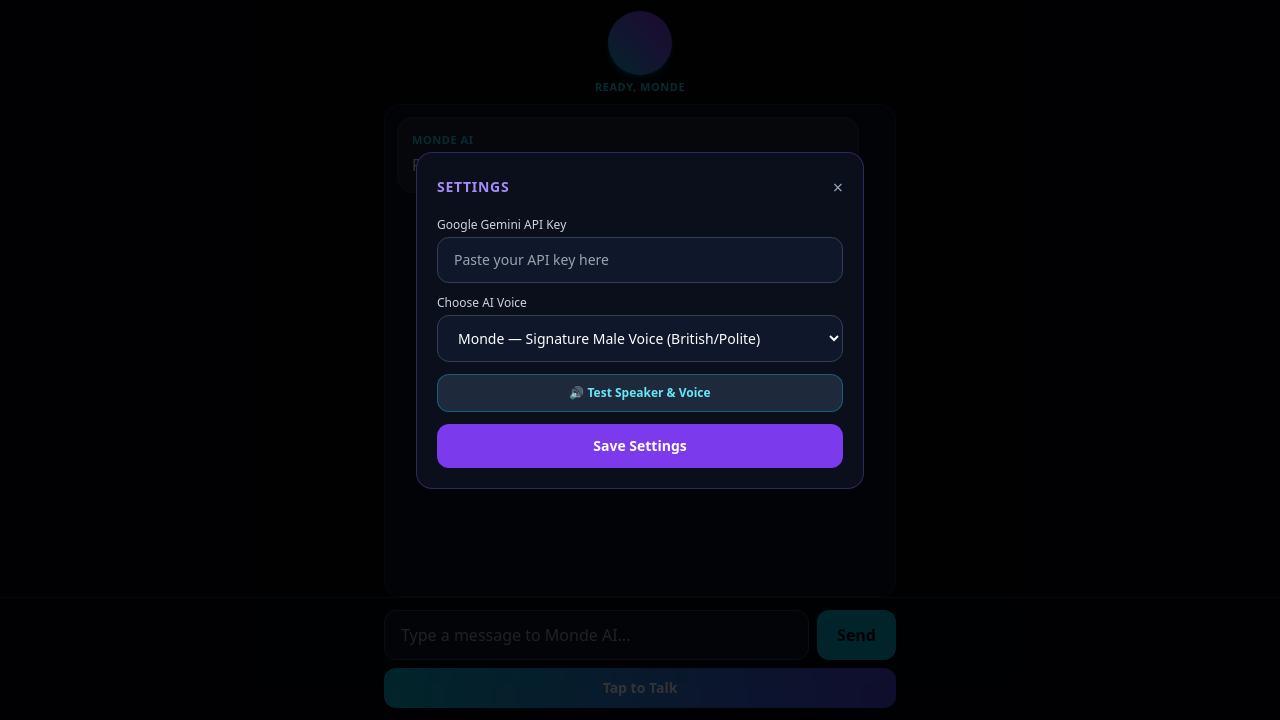
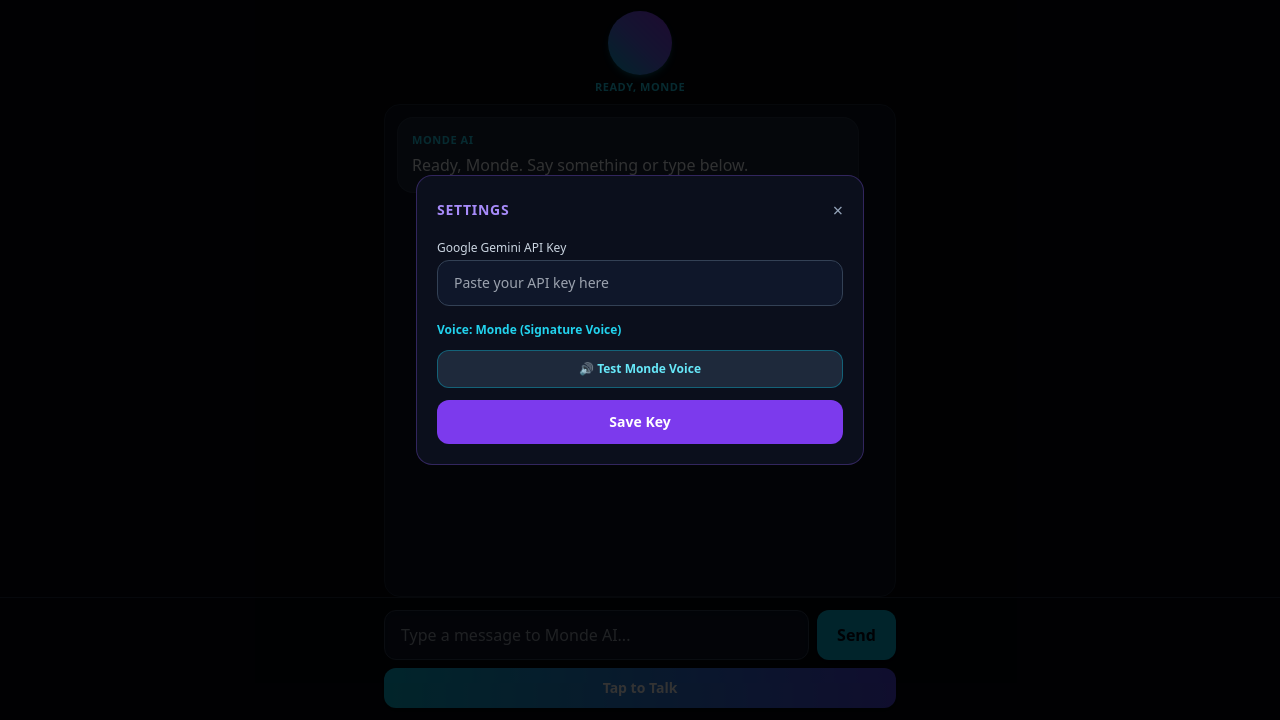
Before and after one commit to YwngSantana/monde-ai, a website: page www/index.html in a window 1280 px wide. Both pictures are taken after a click on the button "Settings". Shown: the part 80-800 px from the top of the page. Drawn offline with nearby package versions, Linux system fonts and the light colour scheme.

Commit message:
Update index.html

```diff
--- a/www/index.html
+++ b/www/index.html
@@ -19,16 +19,14 @@
       <p class="text-[10px] tracking-widest text-slate-400">BY MONDE DUBASI</p>
     </div>
     <div class="flex space-x-2">
-      <!-- + New Chat Button -->
       <button id="btn-new-chat" class="px-3 py-1.5 rounded-xl bg-cyan-950 border border-cyan-500/40 text-cyan-300 text-xs font-semibold active:bg-cyan-900 transition-all">+ New</button>
       <button id="btn-memory" class="px-3 py-1.5 rounded-xl bg-slate-800 text-slate-300 text-xs font-semibold">Memory</button>
       <button id="btn-settings" class="px-3 py-1.5 rounded-xl bg-slate-800 text-slate-300 text-xs font-semibold">Settings</button>
     </div>
   </header>
 
-  <!-- Main Screen: Compact Orb & Chat -->
+  <!-- Main Screen: Compact Orb & Large Chat -->
   <main class="flex-1 flex flex-col items-center w-full px-4 overflow-hidden">
-    <!-- Compact Orb -->
     <div class="flex flex-col items-center my-2 shrink-0">
       <div id="orb-core" class="w-16 h-16 rounded-full bg-gradient-to-tr from-cyan-500 via-indigo-500 to-purple-600 shadow-md shadow-cyan-500/30 flex items-center justify-center cursor-pointer active:scale-95 transition-all">
         <canvas id="orb-canvas" width="64" height="64"></canvas>
@@ -36,7 +34,7 @@
       <div id="status-label" class="mt-1 text-[11px] font-bold text-cyan-400 tracking-wider uppercase">READY, MONDE</div>
     </div>
 
-    <!-- Big Chat Stream Window -->
+    <!-- Chat Box -->
     <div id="chat-stream" class="flex-1 w-full max-w-lg overflow-y-auto flex flex-col space-y-3 p-3 bg-slate-900/60 rounded-2xl border border-slate-800 shadow-inner">
       <div class="p-3.5 bg-slate-800/90 rounded-2xl text-slate-100 border border-slate-700/60 mr-6 shadow-sm">
         <div class="text-[11px] font-bold text-cyan-400 mb-1 uppercase tracking-wider">MONDE AI</div>
@@ -45,7 +43,7 @@
     </div>
   </main>
 
-  <!-- Footer: Text Box + Voice Button -->
+  <!-- Footer -->
   <footer class="p-3 bg-[#05070E]/95 border-t border-slate-800 flex flex-col items-center gap-2 w-full shrink-0">
     <form id="text-form" class="flex w-full max-w-lg gap-2" onsubmit="return false;">
       <input id="input-text-msg" type="text" placeholder="Type a message to Monde AI..." class="flex-1 bg-slate-900 border border-slate-700 rounded-xl px-4 py-3 text-white text-base focus:outline-none focus:border-cyan-500 shadow-inner" />
@@ -69,7 +67,7 @@
     </div>
   </div>
 
-  <!-- Settings Modal -->
+  <!-- Settings Modal (Only Monde Voice) -->
   <div id="modal-settings" class="fixed inset-0 bg-black/80 hidden flex items-center justify-center p-4 z-50">
     <div class="bg-[#0B0F1C] border border-violet-500/30 rounded-2xl p-5 w-full max-w-md flex flex-col">
       <div class="flex justify-between items-center mb-4">
@@ -78,20 +76,15 @@
       </div>
 
       <label class="text-xs text-slate-300 mb-1">Google Gemini API Key</label>
-      <input id="input-api-key" type="password" placeholder="Paste your API key here" class="w-full bg-slate-900 border border-slate-700 rounded-xl px-4 py-3 text-white text-sm focus:outline-none focus:border-violet-500 mb-3" />
+      <input id="input-api-key" type="password" placeholder="Paste your API key here" class="w-full bg-slate-900 border border-slate-700 rounded-xl px-4 py-3 text-white text-sm focus:outline-none focus:border-violet-500 mb-4" />
 
-      <label class="text-xs text-slate-300 mb-1">Choose AI Voice</label>
-      <select id="select-voice" class="w-full bg-slate-900 border border-slate-700 rounded-xl px-4 py-3 text-white text-sm focus:outline-none focus:border-violet-500 mb-3">
-        <option value="Puck">Monde — Signature Male Voice (British/Polite)</option>
-        <option value="Charon">Alex — Deep Resonant Male</option>
-        <option value="Aoede">Emma — Natural Warm Female</option>
-      </select>
+      <p class="text-xs text-cyan-400 mb-3 font-semibold">Voice: Monde (Signature Voice)</p>
 
       <button type="button" id="btn-test-voice" class="w-full py-2.5 bg-slate-800 border border-cyan-500/40 text-cyan-300 font-semibold rounded-xl text-xs flex items-center justify-center gap-2 active:bg-cyan-950 mb-3">
-        🔊 Test Speaker & Voice
+        🔊 Test Monde Voice
       </button>
 
-      <button id="btn-save-settings" class="w-full py-3 bg-violet-600 hover:bg-violet-500 text-white font-bold rounded-xl text-sm">Save Settings</button>
+      <button id="btn-save-settings" class="w-full py-3 bg-violet-600 hover:bg-violet-500 text-white font-bold rounded-xl text-sm">Save Key</button>
     </div>
   </div>
 
```
